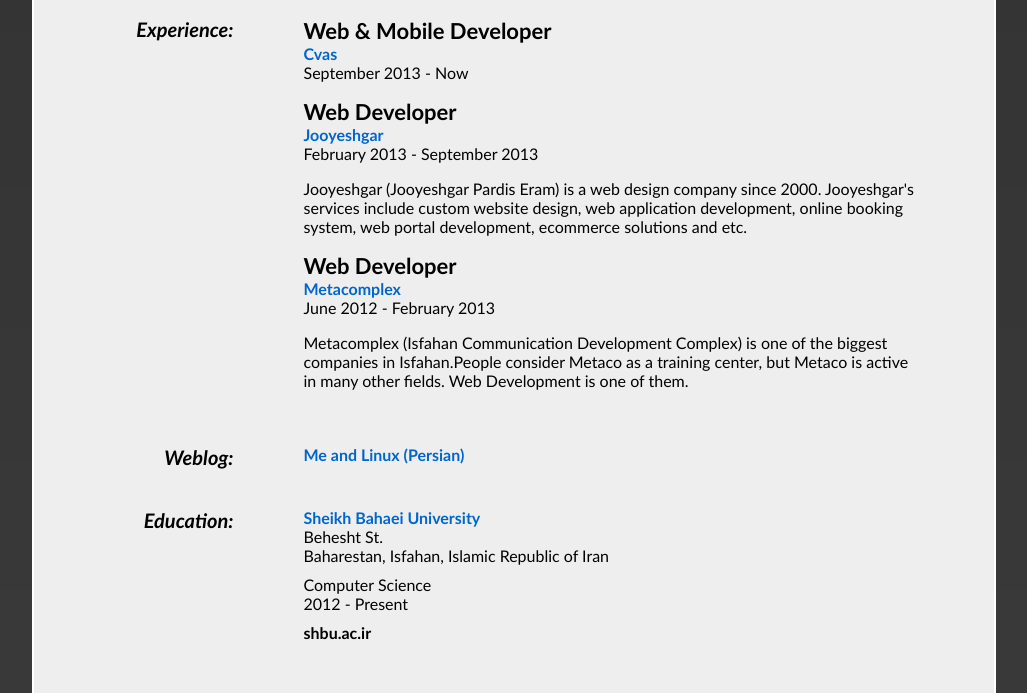
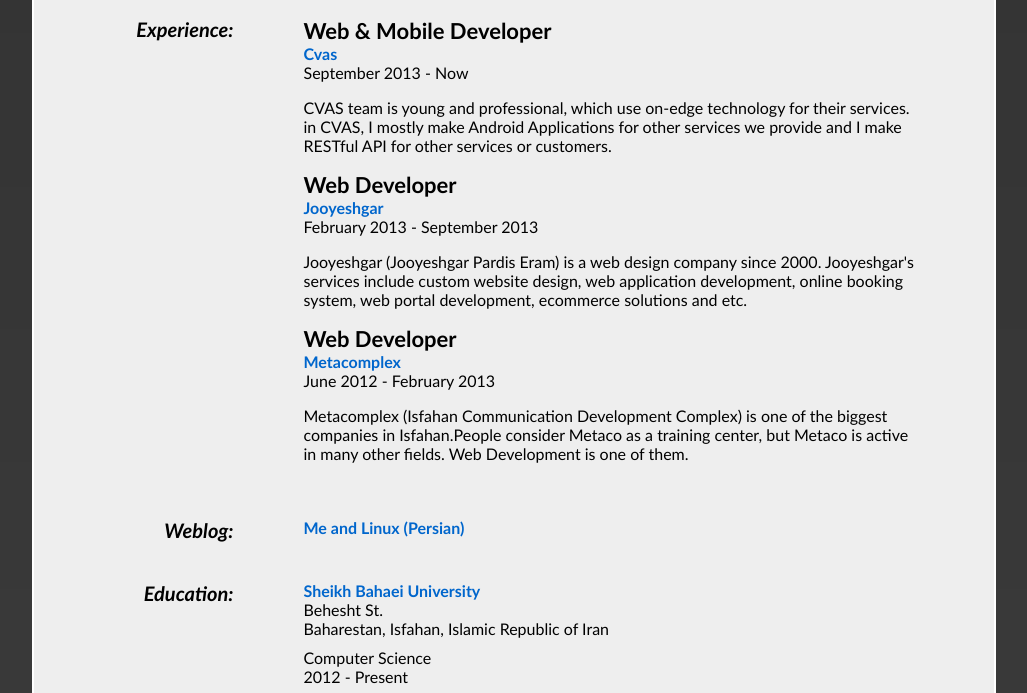
Before and after one commit to Bersam/old.bersam.rocks, a plain HTML site: page index.html in a window 1280 px wide. Shown: the part 870-1563 px from the top of the page, without its empty margins (126-1153 px from the left). Drawn offline with Linux system fonts and the light colour scheme.

Commit message:
update cvas desciption

```diff
--- a/index.html
+++ b/index.html
@@ -160,6 +160,7 @@
           September 2013 &#45; Now
         </p>
         <p itemprop="description">
+          CVAS team is young and professional, which use on-edge technology for their services. in CVAS, I mostly make Android Applications for other services we provide and I make RESTful API for other services or customers.
         </p>
       </div>
       <!-- Position #2 -->
```
